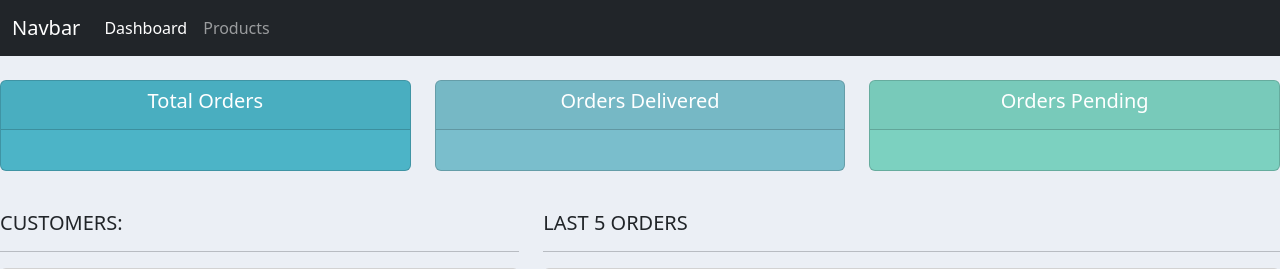
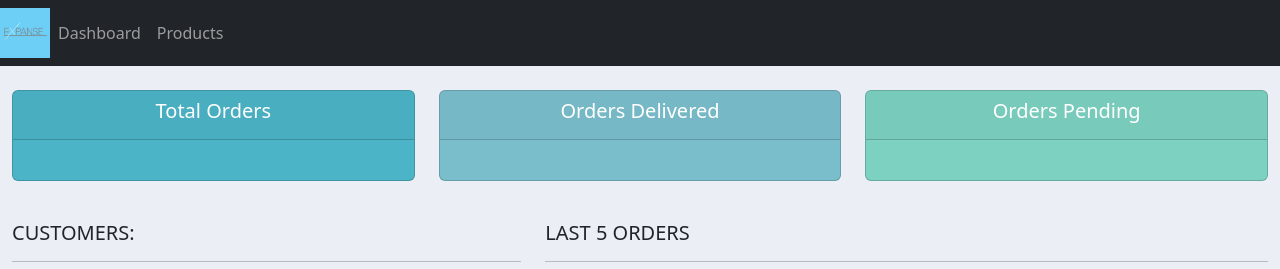
Before and after one commit to Yuvraj25-30G/django-rev, a Django app: page / in a window 1280 px wide. Shown: the top 269 px of the page. Run offline with Django 4.2, Linux system fonts and the light colour scheme.

Commit message:
update css

```diff
--- a/accounts/templates/accounts/main.html
+++ b/accounts/templates/accounts/main.html
@@ -1,3 +1,5 @@
+{% load static %}
+
 <!DOCTYPE html>
 <html lang="en">
   <head>
@@ -10,33 +12,15 @@
       integrity="sha384-Zenh87qX5JnK2Jl0vWa8Ck2rdkQ2Bzep5IDxbcnCeuOxjzrPF/et3URy9Bv1WTRi"
       crossorigin="anonymous"
     />
+    <link rel="stylesheet" type="text/css" href="{% static '\css\main.css' %}" />
     <title>Document</title>
-
-    <style>
-      #logo{}
-
-      body{
-        background-color: #ebeff5;
-      }
-
-      #total-orders{
-        background-color: #4cb4c7;
-      }
-
-      #orders-delivered{
-        background-color: #7abecc;
-      }
-
-      #orders-pending{
-        background-color: #7cd1c0;
-      }
-    </style>
-
   </head>
   <body>
-    {% include 'accounts/navbar.html' %} {% block content %} {% endblock %}
-
-    <br />
+    {% include 'accounts/navbar.html' %}
+    <div class="container-fluid">
+      {% block content %} {% endblock %}
+      <br />
+    </div>
     <h5>Our Footer</h5>
 
     <script
--- a/accounts/templates/accounts/navbar.html
+++ b/accounts/templates/accounts/navbar.html
@@ -1,14 +1,18 @@
+{% load static %}
+
 <nav class="navbar navbar-expand-lg navbar-dark bg-dark">
-    <div class="container-fluid">
-      <a class="navbar-brand" href="#">Navbar</a>
-      <button class="navbar-toggler" type="button" data-bs-toggle="collapse" data-bs-target="#navbarNavAltMarkup" aria-controls="navbarNavAltMarkup" aria-expanded="false" aria-label="Toggle navigation">
-        <span class="navbar-toggler-icon"></span>
-      </button>
-      <div class="collapse navbar-collapse" id="navbarNavAltMarkup">
-        <div class="navbar-nav">
-          <a class="nav-link active" aria-current="page" href="#">Dashboard</a>
-          <a class="nav-link" href="#">Products</a>
-        </div>
-      </div>
-    </div>
-  </nav>
+ <img src="{% static 'imgs/expanse1.jpg' %}" width="50" height="50">
+  <button class="navbar-toggler" type="button" data-toggle="collapse" data-target="#navbarNav" aria-controls="navbarNav" aria-expanded="false" aria-label="Toggle navigation">
+    <span class="navbar-toggler-icon"></span>
+  </button>
+  <div class="collapse navbar-collapse" id="navbarNav">
+    <ul class="navbar-nav">
+      <li class="nav-item active">
+        <a class="nav-link" href="#">Dashboard</a>
+      </li>
+      <li class="nav-item">
+        <a class="nav-link" href="#">Products</a>
+      </li>
+    </ul>
+  </div>
+</nav>
--- /dev/null
+++ b/static/css/main.css
@@ -0,0 +1,20 @@
+#logo{
+}
+
+body{
+    background-color: #ebeff5;
+}
+
+
+#total-orders{
+    background-color: #4cb4c7;
+}
+
+
+#orders-delivered{
+    background-color: #7abecc;
+}
+
+#orders-pending{
+    background-color: #7CD1C0;
+}
```
Also changed, not shown: prep1/settings.py (+7 -0 lines), static/imgs/expanse1.jpg (added).
